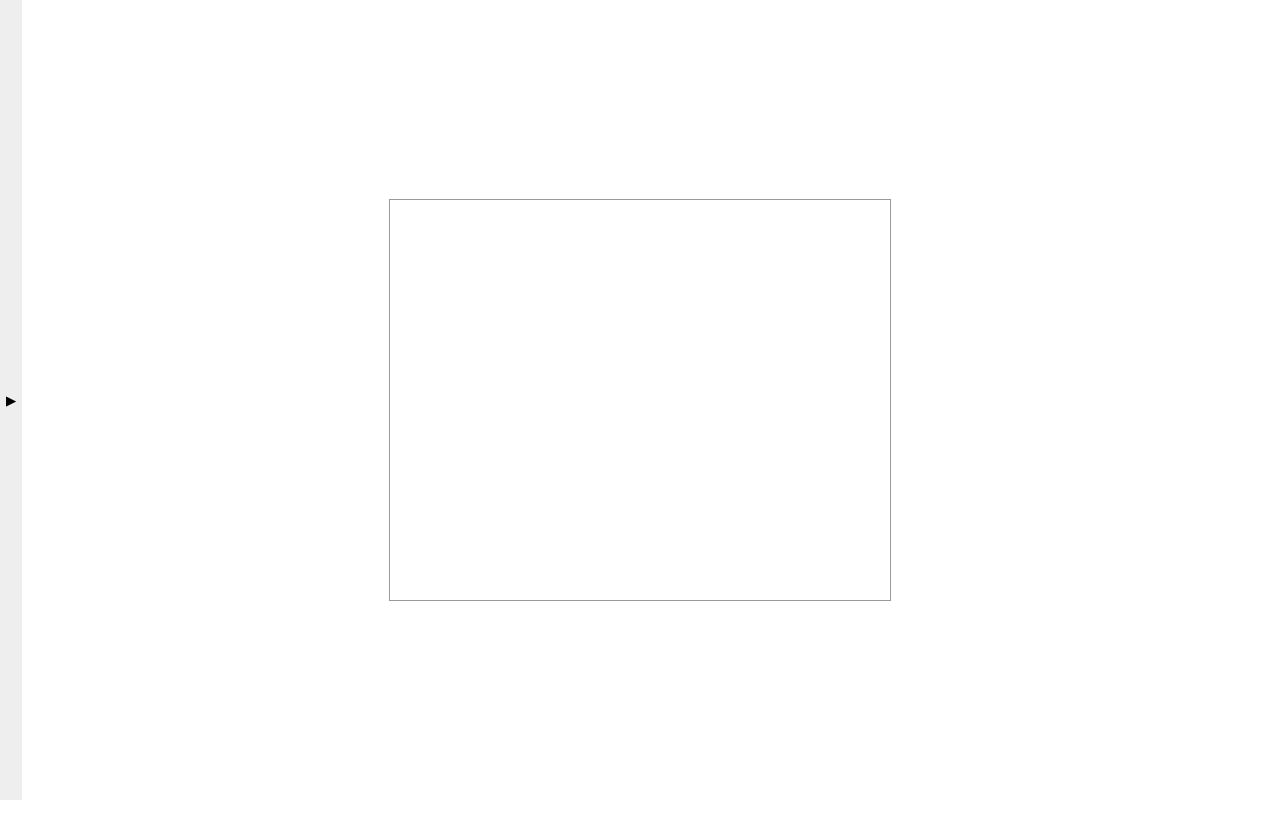
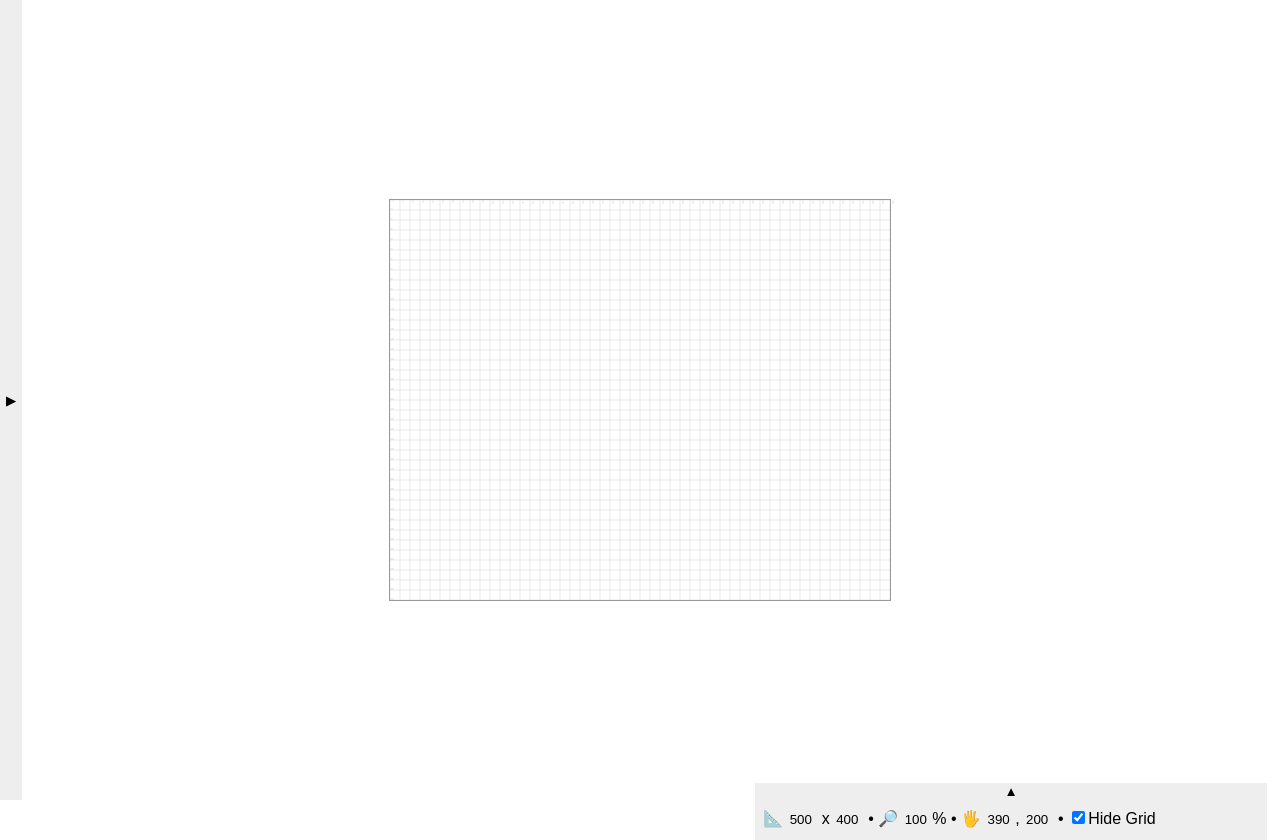
Before and after one commit to josh-frank/tsdraw, a Next.js app: page / in a window 1280 px wide. Before the commit the page ends 800 px from the top, so only its background shows below. Built offline with nearby package versions, Linux system fonts and the light colour scheme.

Commit message:
added artboard gri which correctly scales up and down with zoom

```diff
--- a/pages/artboard/index.tsx
+++ b/pages/artboard/index.tsx
@@ -2,7 +2,7 @@ import { EffectCallback, FunctionComponent, MutableRefObject, useEffect, useRef
 
 import { useAppDispatch as useDispatch, useAppSelector as useSelector } from "../../hooks";
 
-import { selectArtboardDimensions, selectOffset, setOffset } from "../../redux/artboardSlice";
+import { selectArtboardDimensions, selectDisplayGrid, selectGridInterval, selectOffset, selectZoom, setOffset } from "../../redux/artboardSlice";
 import { selectDragDistance } from "../../redux/clientSlice";
 import { selectAppMode } from "../../redux/modeSlice";
 
@@ -15,6 +15,10 @@ const Artboard: FunctionComponent = () => {
 
     const mouseDistance = useSelector( selectDragDistance );
     const { width, height } = useSelector( selectArtboardDimensions );
+    const zoom = useSelector( selectZoom );
+    const offset = useSelector( selectOffset );
+    const displayGrid = useSelector( selectDisplayGrid );
+    const gridInterval = useSelector( selectGridInterval );
     const artboardOffset = useSelector( selectOffset );
     const appMode = useSelector( selectAppMode );
 
@@ -27,17 +31,72 @@ const Artboard: FunctionComponent = () => {
         return () => { previousMouseDistance.current = mouseDistance };
     }, [ dispatch, appMode, artboardOffset, mouseDistance ] );
 
+    const horizontalLines = gridLineSpacing( height, gridInterval ).map( line => {
+        return <g key={ line }>
+            <text
+                x={ offset.x + 0.25 + ( mouseDistance && appMode === "pan" ? mouseDistance.x : 0 ) }
+                y={ ( line * zoom / 100 ) + offset.y  + ( mouseDistance && appMode === "pan" ? mouseDistance.y : 0 ) }
+                fill="lightgray"
+                fontFamily="Arial Narrow"
+                fontSize="3px"
+                letterSpacing="-0.2px"
+                transform="translate( 0, -0.5 )"
+            >
+                { line }
+            </text>
+            <line
+                x1={ offset.x + ( mouseDistance && appMode === "pan" ? mouseDistance.x : 0 ) }
+                y1={ ( line * zoom / 100 ) + offset.y + ( mouseDistance && appMode === "pan" ? mouseDistance.y : 0 ) }
+                x2={ ( width * zoom / 100 ) + offset.x + ( mouseDistance && appMode === "pan" ? mouseDistance.x : 0 ) }
+                y2={ ( line * zoom / 100 ) + offset.y + ( mouseDistance && appMode === "pan" ? mouseDistance.y : 0 ) }
+                stroke="lightgray"
+                strokeWidth="0.5"
+            />
+        </g>;
+    } );
+
+    const verticalLines = gridLineSpacing( width, gridInterval ).map( line => {
+        return <g key={ line }>
+            <text
+                x={ ( line * zoom / 100 ) + offset.x + ( mouseDistance && appMode === "pan" ? mouseDistance.x : 0 ) }
+                y={ offset.y + 0.25 + ( mouseDistance && appMode === "pan" ? mouseDistance.y : 0 ) }
+                fill="lightgray"
+                writingMode="vertical-rl"
+                fontFamily="Arial Narrow"
+                fontSize="3px"
+                letterSpacing="-0.2px"
+                transform="translate( 2 )"
+            >
+                { line }
+            </text>
+            <line
+                x1={ ( line * zoom / 100 ) + offset.x + ( mouseDistance && appMode === "pan" ? mouseDistance.x : 0 ) }
+                y1={ offset.y + ( mouseDistance && appMode === "pan" ? mouseDistance.y : 0 ) }
+                x2={ ( line * zoom / 100 ) + offset.x + ( mouseDistance && appMode === "pan" ? mouseDistance.x : 0 ) }
+                y2={ ( height * zoom / 100 ) + offset.y + ( mouseDistance && appMode === "pan" ? mouseDistance.y : 0 ) }
+                stroke="lightgray"
+                strokeWidth="0.5"
+            />
+        </g>;
+    } );
+
     return (
+        <g>
+            { displayGrid && horizontalLines }
+            { displayGrid && verticalLines }
             <rect
                 className={ styles.artboard }
                 x={ mouseDistance && appMode === "pan" ? artboardOffset.x + mouseDistance.x : artboardOffset.x }
                 y={ mouseDistance && appMode === "pan" ? artboardOffset.y + mouseDistance.y : artboardOffset.y }
-            width={ width }
-            height={ height }
+                width={ width * zoom / 100 }
+                height={ height * zoom / 100 }
                 fill="none"
             />
+        </g>
     );
 
 };
 
 export default Artboard;
+
+const gridLineSpacing = ( range: number, interval: number ): number[] => [ ...Array( Math.floor( range / interval ) + 1 ).keys() ].map( i => i * interval );
--- /dev/null
+++ b/pages/artboardOptions.tsx
@@ -0,0 +1,109 @@
+import { FunctionComponent, useState } from "react"
+
+import { useAppDispatch as useDispatch, useAppSelector as useSelector } from "../hooks";
+
+import { selectArtboardDimensions, selectDarkMode, selectDisplayGrid, selectGridInterval, selectOffset, selectZoom, setArtboardDimensions, setOffset, setZoom, toggleGridDisplay } from "../redux/artboardSlice";
+
+import styles from '../styles/Home.module.css'
+
+interface OptionField {
+    name: string;
+    value: number;
+}
+
+const ArtboardOptions: FunctionComponent = () => {
+
+    const [ showDrawer, setShowDrawer ] = useState( false );
+    const [ activeInputField, setActiveInputField ] = useState<OptionField | null>( null );
+
+    const dispatch = useDispatch();
+
+    const artboardDimensions = useSelector( selectArtboardDimensions );
+    const zoom = useSelector( selectZoom );
+    const offset = useSelector( selectOffset );
+    const displayGrid = useSelector( selectDisplayGrid );
+    const gridInterval = useSelector( selectGridInterval );
+    const darkMode = useSelector( selectDarkMode );
+
+    const dispatchArtboardUpdate = () => {
+        if ( activeInputField ) switch ( activeInputField.name ) {
+            case "artboard-width":
+                dispatch( setArtboardDimensions( { width: activeInputField.value, height: artboardDimensions.height } ) );
+                break;
+            case "artboard-height":
+                dispatch( setArtboardDimensions( { width: artboardDimensions.width, height: activeInputField.value } ) );
+                break;
+            case "zoom":
+                dispatch( setZoom( activeInputField.value ) );
+                break;
+            case "offset-x":
+                dispatch( setOffset( { x: activeInputField.value, y: offset.y } ) );
+                break;
+            case "offset-y":
+                dispatch( setOffset( { x: offset.x, y: activeInputField.value } ) );
+                break;
+            default: break;
+        }
+        setActiveInputField( null );
+    }
+
+    return (
+        <div
+            className={ `${ styles.artboardOptions } ${ showDrawer ? styles.showArtboardOptions : styles.hideArtboardOptions }` }
+        >
+            <button
+                data-name="artboard-options-button"
+                className={ `${ styles.drawerButton } ${ showDrawer ? styles.drawerButtonShowing : styles.drawerButtonHiding }` }
+                onClick={ () => setShowDrawer( !showDrawer ) }
+            >
+                ▲
+            </button>
+            <div className={ styles.artboardOptionsContent }>
+                📐 <input
+                    style={ { width: `${ artboardDimensions.width.toString().length + 1 }ch` } }
+                    name="artboard-width"
+                    value={ activeInputField && activeInputField.name === "artboard-width" ? activeInputField.value : artboardDimensions.width }
+                    onFocus={ () => setActiveInputField( { name: "artboard-width", value: artboardDimensions.width } ) }
+                    onChange={ inputFieldChangeEvent => setActiveInputField( { name: "artboard-width", value: parseFloat( inputFieldChangeEvent.target.value ) } ) }
+                    onBlur={ dispatchArtboardUpdate }
+                /> x <input
+                    style={ { width: `${ artboardDimensions.height.toString().length + 1 }ch` } }
+                    name="artboard-height"
+                    value={ activeInputField && activeInputField.name === "artboard-height" ? activeInputField.value : artboardDimensions.height }
+                    onFocus={ () => setActiveInputField( { name: "artboard-height", value: artboardDimensions.height } ) }
+                    onChange={ inputFieldChangeEvent => setActiveInputField( { name: "artboard-height", value: parseFloat( inputFieldChangeEvent.target.value ) } ) }
+                    onBlur={ dispatchArtboardUpdate }
+                /> • 🔎 <input
+                    style={ { width: `${ zoom.toString().length + 1 }ch` } }
+                    name="zoom"
+                    value={ activeInputField && activeInputField.name === "zoom" ? activeInputField.value : zoom }
+                    onFocus={ () => setActiveInputField( { name: "zoom", value: zoom } ) }
+                    onChange={ inputFieldChangeEvent => setActiveInputField( { name: "zoom", value: parseFloat( inputFieldChangeEvent.target.value ) } ) }
+                    onBlur={ dispatchArtboardUpdate }
+                />% • 🖐 <input
+                    style={ { width: `${ offset.x.toString().length + 1 }ch` } }
+                    name="offset-x"
+                    value={ activeInputField && activeInputField.name === "offset-x" ? activeInputField.value : offset.x }
+                    onFocus={ () => setActiveInputField( { name: "offset-x", value: offset.x } ) }
+                    onChange={ inputFieldChangeEvent => setActiveInputField( { name: "offset-x", value: parseFloat( inputFieldChangeEvent.target.value ) } ) }
+                    onBlur={ dispatchArtboardUpdate }
+                />, <input
+                    style={ { width: `${ offset.y.toString().length + 1 }ch` } }
+                    name="offset-y"
+                    value={ activeInputField && activeInputField.name === "offset-y" ? activeInputField.value : offset.y }
+                    onFocus={ () => setActiveInputField( { name: "offset-y", value: offset.y } ) }
+                    onChange={ inputFieldChangeEvent => setActiveInputField( { name: "offset-y", value: parseFloat( inputFieldChangeEvent.target.value ) } ) }
+                    onBlur={ dispatchArtboardUpdate }
+                /> • <input
+                    type="checkbox"
+                    name="display-grid"
+                    checked={ displayGrid }
+                    onClick={ () => dispatch( toggleGridDisplay() ) }
+                />{ displayGrid ? "Hide" : "Show" } Grid
+            </div>
+        </div>
+    );
+
+}
+
+export default ArtboardOptions;
--- a/pages/index.tsx
+++ b/pages/index.tsx
@@ -7,6 +7,7 @@ import { useAppDispatch as useDispatch } from '../hooks'
 import { setArtboardDimensions, setOffset } from '../redux/artboardSlice'
 import { setMouse, setMouseDown, setMouseUp, setClientDimensions } from '../redux/clientSlice'
 import Artboard from './artboard'
+import ArtboardOptions from './artboardOptions'
 
 import Drawer from './drawer'
 import SvgWrapper from './svgWrapper'
@@ -58,6 +59,7 @@ const Home: NextPage = () => {
       </SvgWrapper>
 
       <Drawer />
+      <ArtboardOptions />
 
     </div>
   );
--- a/redux/artboardSlice.ts
+++ b/redux/artboardSlice.ts
@@ -48,6 +48,7 @@ export const selectArtboardDimensions = ( state: RootState ) => state.artboard.d
 export const selectZoom = ( state: RootState ) => state.artboard.zoom;
 export const selectOffset = ( state: RootState ) => state.artboard.offset;
 export const selectDisplayGrid = ( state: RootState ) => state.artboard.displayGrid;
+export const selectGridInterval = ( state: RootState ) => state.artboard.gridInterval;
 export const selectDarkMode = ( state: RootState ) => state.artboard.darkMode;
 
 export default artboardSlice.reducer;
--- a/styles/Home.module.css
+++ b/styles/Home.module.css
@@ -34,3 +34,36 @@
 .artboard {
   outline: 1px solid #999;
 }
+
+.artboardOptions {
+  position: absolute;
+  right: 1vw;
+  width: 40vw;
+  background-color: #eee;
+  display: flex;
+  flex-direction: column;
+  transition: bottom 0.25s ease;
+}
+
+.artboardOptionsContent {
+  height: 5vh;
+  padding: 1vh;
+}
+
+.artboardOptionsContent input {
+  border: none;
+  background-color: transparent;
+}
+
+.showArtboardOptions { bottom: 0; }
+.hideArtboardOptions { bottom: -5vh; }
+
+.artboardOptionsButton {
+  width: 100%;
+  background: none;
+  border: none;
+  transition: transform 0.25s ease;
+}
+
+.artboardOptionsButtonHiding { transform: none; }
+.artboardOptionsButtonShowing { transform: rotate( 180deg ); }
--- a/tsconfig.json
+++ b/tsconfig.json
@@ -12,6 +12,7 @@
     "moduleResolution": "node",
     "resolveJsonModule": true,
     "isolatedModules": true,
+    "downlevelIteration": true,
     "jsx": "preserve"
   },
   "include": ["next-env.d.ts", "**/*.ts", "**/*.tsx"],
```
Lines whose indentation alone changed are shown as unchanged.
